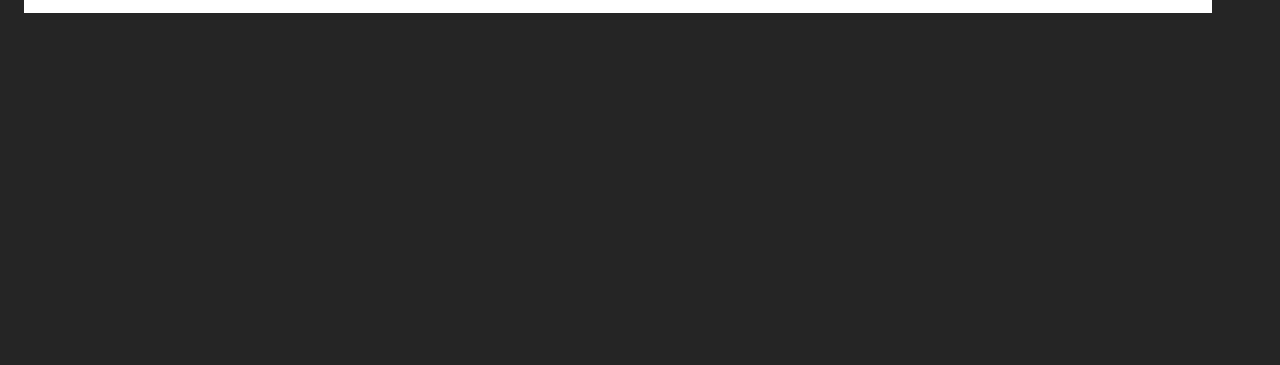
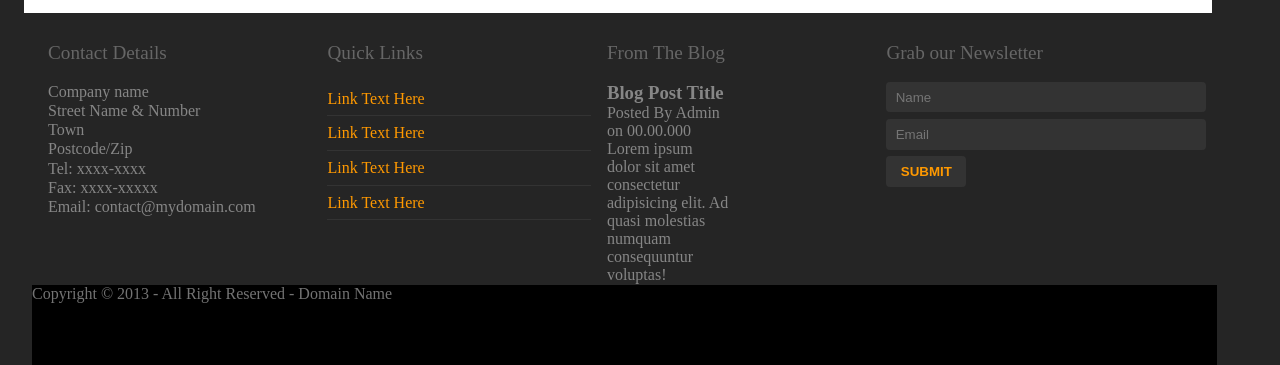
Before and after one commit to ybarsotti/Majestical, a plain HTML site: page index.html in a window 1280 px wide. Shown: the part 1795-2160 px from the top of the page. Before the commit the page ends 1808 px from the top, so only its background shows below. Drawn offline with Linux system fonts and the light colour scheme; a script that the page names is missing.

Commit message:
falta mexer no ultimo about que errei na classe

```diff
--- a/index.html
+++ b/index.html
@@ -97,13 +97,21 @@
         </section>
 
         <div class="foot"><div class="foot-img"><img src="./twitter-image.png" alt="twitter"></div> <div><h2>Lorem ipsum dolor sit amet, consectetur adipisicing elit. Itaque, fuga maxime! Error. Athd ahshd hd utiu su  </h2></div></div>
-        <!--
+
         <section class="details">
             <div class="wrapper">
                 <div class="contact">
-
+                    <h5>Contact Details</h5>
+                    <p>Company name</p>
+                    <p>Street Name & Number</p>
+                    <p>Town</p>
+                    <p>Postcode/Zip</p>
+                    <p>Tel: xxxx-xxxx</p>
+                    <p>Fax: xxxx-xxxxx</p>
+                    <p>Email: contact@mydomain.com</p>
                 </div>
                 <div class="links">
+                    <h5>Quick Links</h5>
                     <ul>
                         <li><a href="#"> Link Text Here</a></li>
                         <li><a href="#"> Link Text Here</a></li>
@@ -112,13 +120,14 @@
                     </ul>
                 </div>
                 <div class="about">
-                    <h4>Blog Post Title</h4>
+                    <h5>From The Blog</h5>
+                    <h3>Blog Post Title</h3>
                     <p>Posted By Admin on 00.00.000</p>
                     <p>Lorem ipsum dolor sit amet consectetur adipisicing elit. Ad quasi molestias numquam consequuntur voluptas!</p>
-                    <a href="#">Read More <i class="fal fa-angle-double-right"></i> </a>
+                    <a href="#">Read More <i class="fas fa-angle-double-right"></i> </a>
                 </div>
                 <div class="newsletter">
-                    <h4>Grab our Newsletter</h4>
+                    <h5>Grab our Newsletter</h5>
                         <form action="#">
                             <input type="text" name="name" id="name" placeholder="Name">
                             <input type="email" name="name" id="name" placeholder="Email">
@@ -130,8 +139,8 @@
 
 
     <footer>
-        Copyright &copy; 2013 - All Right Reserved - Domain Name
+        <div class="foo">Copyright &copy; 2013 - All Right Reserved - Domain Name</div>
     </footer>
--->
+
 </body>
 </html>
--- a/style.css
+++ b/style.css
@@ -255,13 +255,15 @@ nav::after{
 }
 
 .about li p{
-    padding: 1em;
+    padding: 0.3em;
+    width: 35em;
 }
 .title{
     font-size: 2.2em;
     margin-bottom: 0.7em;
 }
 .nameCEO{
+
     color: #333333;
 }
 
@@ -367,12 +369,12 @@ nav::after{
     height: 10em;
     top: -6em;
     float: left;
+    left: 2em;
 }
 
 .foot h2{
     color: #9f9f9f;
 }
-
 
 .foot div:last-of-type{
     position: relative;
@@ -388,9 +390,110 @@ nav::after{
     height: 100%;
 }
 
+.details{
+    position: absolute;
+    width: 93%;
+    height: 14em;
+    top: 115em;
+    left: 2em;
+    padding: 0;
+}
+
+.wrapper{
+    display: grid;
+    grid-template-columns: 1fr 1fr 1fr 1fr;
+    color: #868686;
+    padding: 0em 1em 0 1em;
+    grid-column-gap: 1em;
+}
+
+.wrapper ul{
+    list-style: none;
+}
+
+.wrapper div{
+    margin-top: -1.3em;
+}
+
+.wrapper h5{
+    font-size: 1.2em;
+    font-weight: 100;
+    color: #666666;
+    line-height: 3em;
+}
+
+.contact p{
+    line-height: 1.2em;
+}
+
+.links li{
+    line-height: 2.1em;
+    border-bottom: 1px #333333 solid;
+}
+
+.links li a{
+    text-decoration: none;
+    color: #ff9900;
+}
+/*
+.about{
+    width: 18em;
+}
+
+
+.about a{
+    margin-top: 1em;
+    text-decoration: none;
+    color: #ff9900;
+    float: right;
+}
+
+.about p{
+    line-height: 1em;
+}
+
+.about i{
+    font-size: 1em;
+    float: right;
+}
+*/
+.newsletter input[type="text"], .newsletter input[type="email"]{
+    background: #333333;
+    margin-bottom: 0.5em;
+    float: left;
+    border: none;
+    border-radius: 0.3em;
+    height: 2.3em;
+    width: 24em;
+}
+
+.newsletter input[type="submit"]{
+    float: left;
+    clear: both;
+    height: 2.3em;
+    color: #ff9900;
+    background: #333333;
+    border: none;
+    width: 6em;
+    border-radius: 0.3em;
+    font-weight: bold;
+}
+
+.newsletter input::placeholder{
+    padding-left: 0.7em;
+}
 
 footer{
     position: absolute;
-    bottom: 0;
-    background: #fff;
+    top: 130em;
+    height: 5em;
+    width: 92.6%;
+    left: 2em;
+    background: #000000;
+    color: #737373;
 }
+
+.foo{
+    position: absolute;
+  text-anchor: middle;
+}
```
